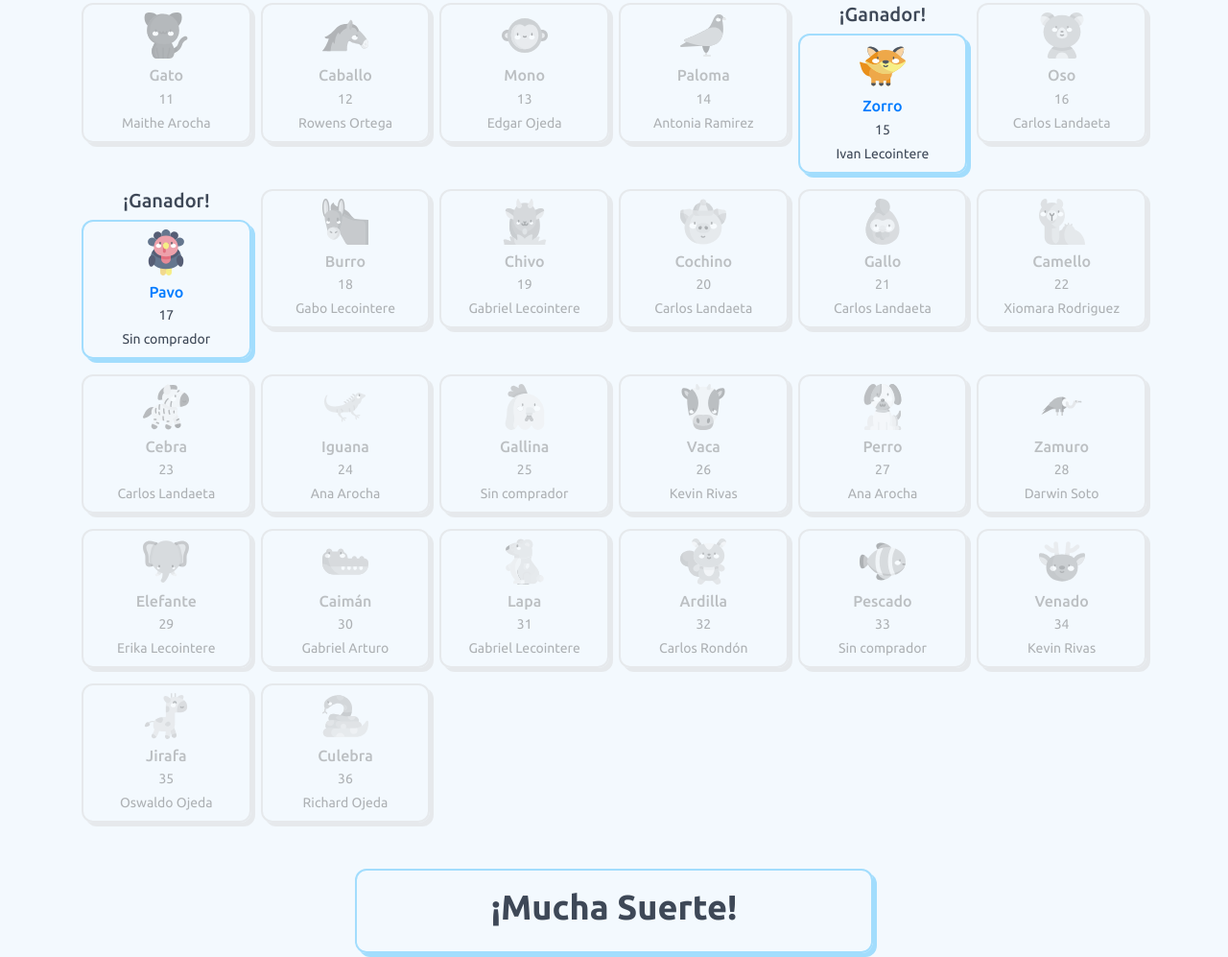
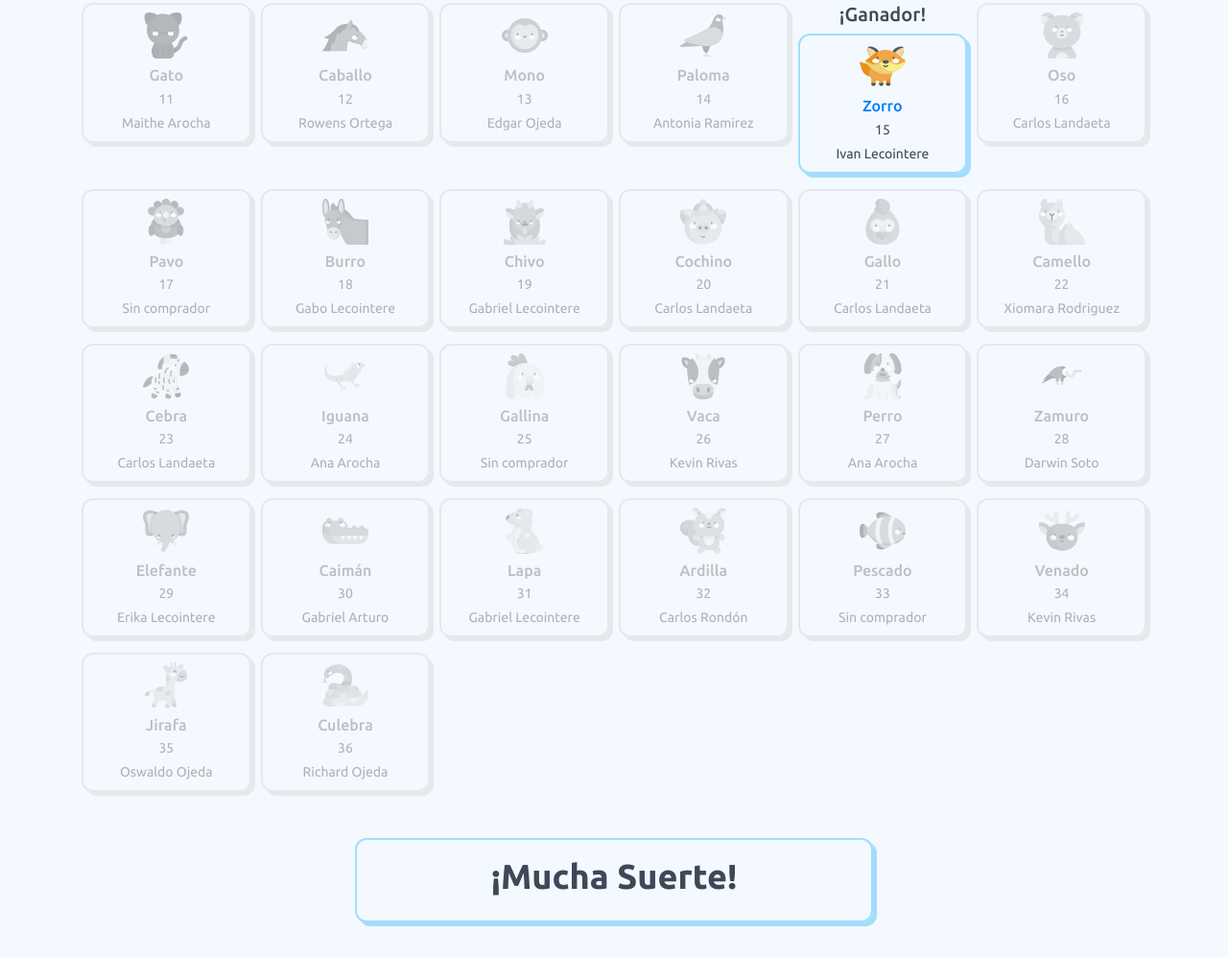
Before and after one commit to carlossacem/phone-giveaway, a website: page index.html in a window 1280 px wide. Shown: the part 1050-2047 px from the top of the page at 96% size. Drawn offline with nearby package versions, Linux system fonts and the light colour scheme.

Commit message:
arreglo ganador

```diff
--- a/index.html
+++ b/index.html
@@ -619,8 +619,7 @@
                     </div>
                 </div>
                 <div class="col-4 col-lg-2">
-                    <h5 class="text-center">¡Ganador!</h5>
-                    <div class="card-general card-success mb-3">
+                    <div class="card-general card-general-taken mb-3">
                         <div class="p-2 text-center">
                             <svg class="mb-2"width="48" height="48" viewBox="0 0 48 48" fill="none" xmlns="http://www.w3.org/2000/svg">
                                 <g clip-path="url(#clip0)">
```
